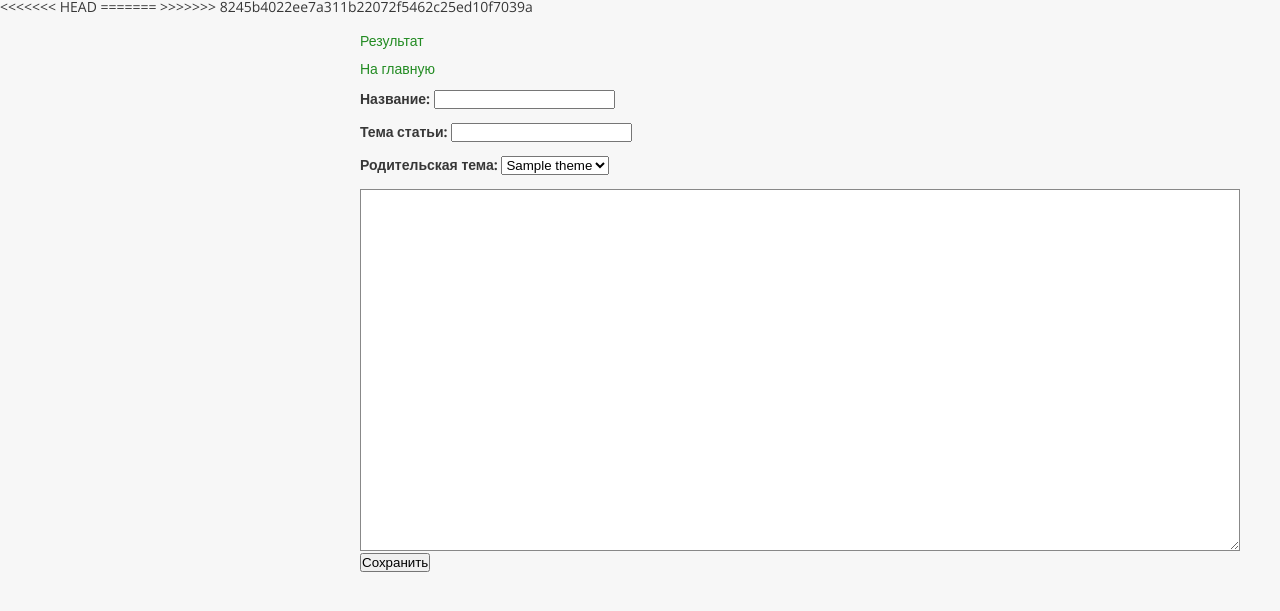
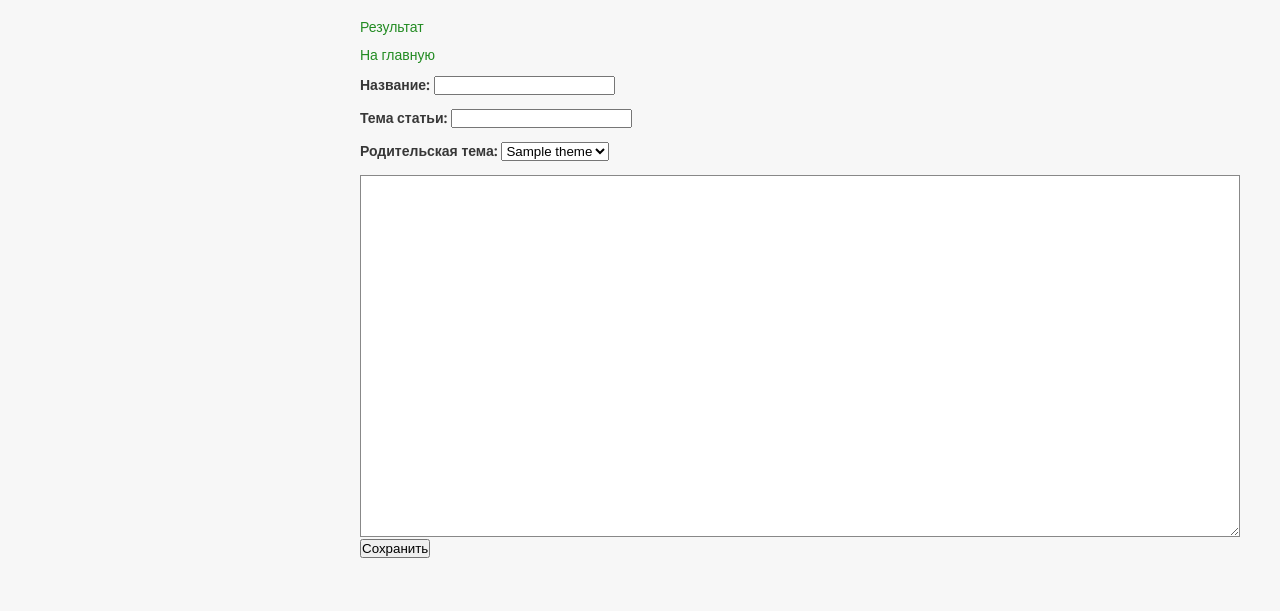
Before and after one commit to boyko1989/library.loc, a PHP site: page /view/html/create.php in a window 1280 px wide. Shown: the top 611 px of the page. Run offline with PHP 8.4, Linux system fonts and the light colour scheme; tables that the repository leaves empty hold one stand-in row (values such as "Sample post"); data that the repository does not hold is empty; some libraries are stand-ins or nearby versions.

Commit message:
Последнее изменение от 06.12.2020

```diff
--- a/public/view/html/create_article.php
+++ b/public/view/html/create_article.php
@@ -1,16 +1,10 @@
 <?php
 require_once('../../connect.php');
 require_once('../../model/create_model.php');
-//echo '<pre>'; print_r($_POST); echo '</pre>';
-//$theme_id = $_POST[''];
 $theme_title = $_POST['theme'];
 $theme_parent = $_POST['partheme'];
 $content_articles = $_POST['txt'];
 $name_articles = $_POST['name_articles'];
-<<<<<<< HEAD
-
-=======
->>>>>>> 8245b4022ee7a311b22072f5462c25ed10f7039a
 insert_content($theme_title, $theme_parent, $content_articles, $name_articles);
 header("Location: article_view.php");
 ?>
--- a/public/view/html/create_body.php
+++ b/public/view/html/create_body.php
@@ -1,8 +1,4 @@
-<<<<<<< HEAD
-		<body>
-=======
 <body>
->>>>>>> 8245b4022ee7a311b22072f5462c25ed10f7039a
         <div class="content">
 
             <a href="exp.php">Результат</a><br><br>
```
